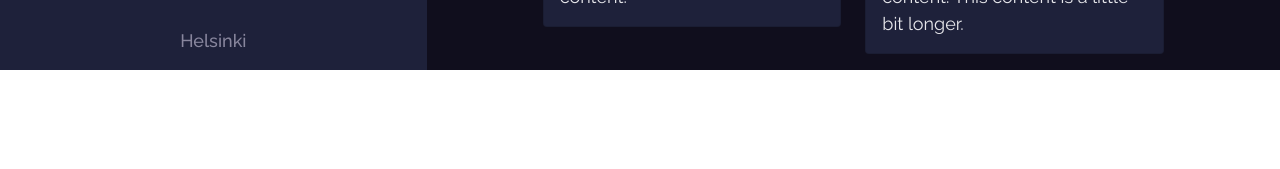
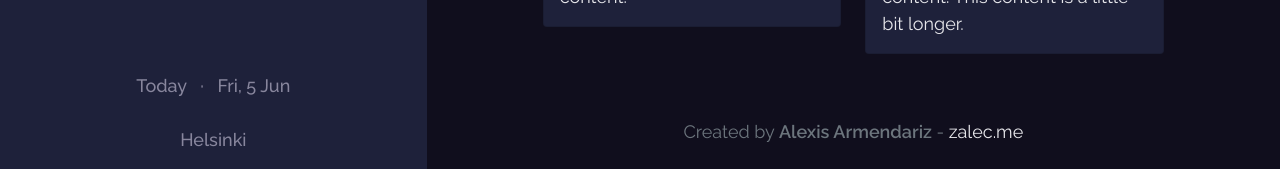
Before and after one commit to Zaleck-a/weather-app, an Angular app: page / in a window 1280 px wide. Shown: the part 1272-1441 px from the top of the page. Before the commit the page ends 1342 px from the top, so only its background shows below. Built offline with nearby package versions, Linux system fonts and the light colour scheme.

Commit message:
footer added

```diff
--- a/src/app/app.module.ts
+++ b/src/app/app.module.ts
@@ -5,12 +5,14 @@ import { AppRoutingModule } from './app-routing.module';
 import { AppComponent } from './app.component';
 import { SidebarComponent } from './components/sidebar/sidebar.component';
 import { WeatherComponent } from './components/weather/weather.component';
+import { FooterComponent } from './shared/footer/footer.component';
 
 @NgModule({
   declarations: [
     AppComponent,
     SidebarComponent,
-    WeatherComponent
+    WeatherComponent,
+    FooterComponent
   ],
   imports: [
     BrowserModule,
--- a/src/app/components/weather/weather.component.html
+++ b/src/app/components/weather/weather.component.html
@@ -95,3 +95,5 @@
         </div>
       </div>
 </div>
+
+<app-footer></app-footer>
--- /dev/null
+++ b/src/app/shared/footer/footer.component.html
@@ -0,0 +1,3 @@
+<div class="d-flex justify-content-center text-secondary pb-2 pt-5">
+    <p>Created by <span><b>Alexis Armendariz</b></span> - <a href="https://zalec.me">zalec.me</a> </p>
+</div>
--- /dev/null
+++ b/src/app/shared/footer/footer.component.ts
@@ -0,0 +1,16 @@
+import { Component, OnInit } from '@angular/core';
+
+@Component({
+  selector: 'app-footer',
+  templateUrl: './footer.component.html',
+  styles: [
+  ]
+})
+export class FooterComponent implements OnInit {
+
+  constructor() { }
+
+  ngOnInit(): void {
+  }
+
+}
--- a/src/styles.css
+++ b/src/styles.css
@@ -7,6 +7,11 @@ body{
 
 p{
     font-size: 18px;
+}
+
+a{
+    text-decoration: none;
+    color: #E7E7EB;
 }
 
 .mh-100vh{
```
